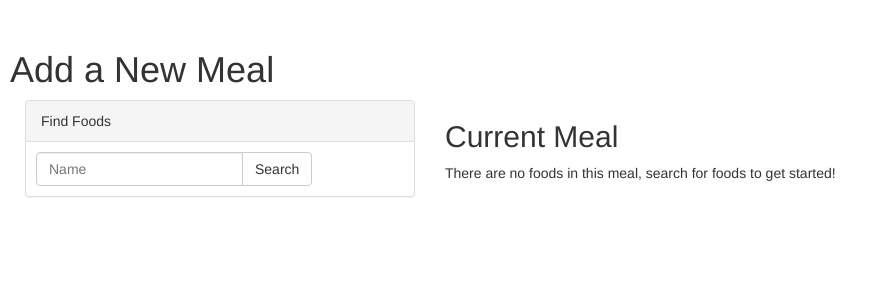
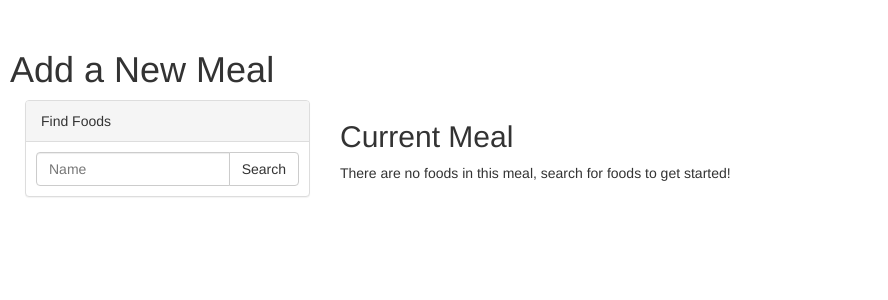
Before and after one commit to Queuecumber/diet-tracker, a PHP site: page /addMeal.php in a window 1280 px wide. Shown: the part 52-352 px from the top of the page, without its empty margins (0-888 px from the left). Run offline with PHP 8.4, Linux system fonts and the light colour scheme; the visitor is signed in with stand-in values (Sample User, id 1); data that the repository does not hold is empty.

Commit message:
Fixed multi-resolution sizing

```diff
--- a/web/addMeal.php
+++ b/web/addMeal.php
@@ -207,14 +207,14 @@ if($_SERVER['REQUEST_METHOD'] == 'POST' && isset($_POST['food_to_add']))
         <main>
             <h1> Add a New Meal </h1>
 
-            <article class="col-md-4">
+            <article class="col-lg-3 col-sm-4">
                 <aside class="panel panel-default find-foods">
                     <section class="panel-heading">
                         Find Foods
                     </section>
                     <div class="panel-body">
                         <section class="search-area">
-                            <form action="addMeal.php" method="POST" class="form-inline">
+                            <form action="addMeal.php" method="POST">
 
                                 <div class="input-group">
                                     <input type="text" class="form-control" placeholder="Name" name="food_to_search" value="<?= $food ?>" list="frequent-foods" required/>
--- a/web/addTarget.php
+++ b/web/addTarget.php
@@ -80,7 +80,7 @@ if($_SERVER['REQUEST_METHOD'] == 'POST' && isset($_POST['new_target']))
             <section>
                 <h1>Update Your Daily Calorie Target</h1>
                 <div class="row">
-                    <div class="col-xs-12 col-md-4">
+                    <div class="col-xs-12 col-sm-6 col-md-4">
                         <form action="addTarget.php" method="POST">
                             <div class="input-group">
                                 <input name="new_target" type="number" min="0" step="any" placeholder="Target (calories)" class="form-control" required/>
--- a/web/userSettings.php
+++ b/web/userSettings.php
@@ -130,7 +130,7 @@ if($_SERVER['REQUEST_METHOD'] == 'POST' && isset($_POST['new_password']))
             </p>
             <br/>
             <div class="row">
-                <div class="col-xs-12 col-md-4">
+                <div class="col-xs-12 col-sm-6 col-md-4">
                     <section class="panel-changepw panel panel-default">
                         <div class="panel-heading">Change Password</div>
                         <div class="panel-body">
```
Also changed, not shown: web/addWeight.php (+6 -3 lines).
